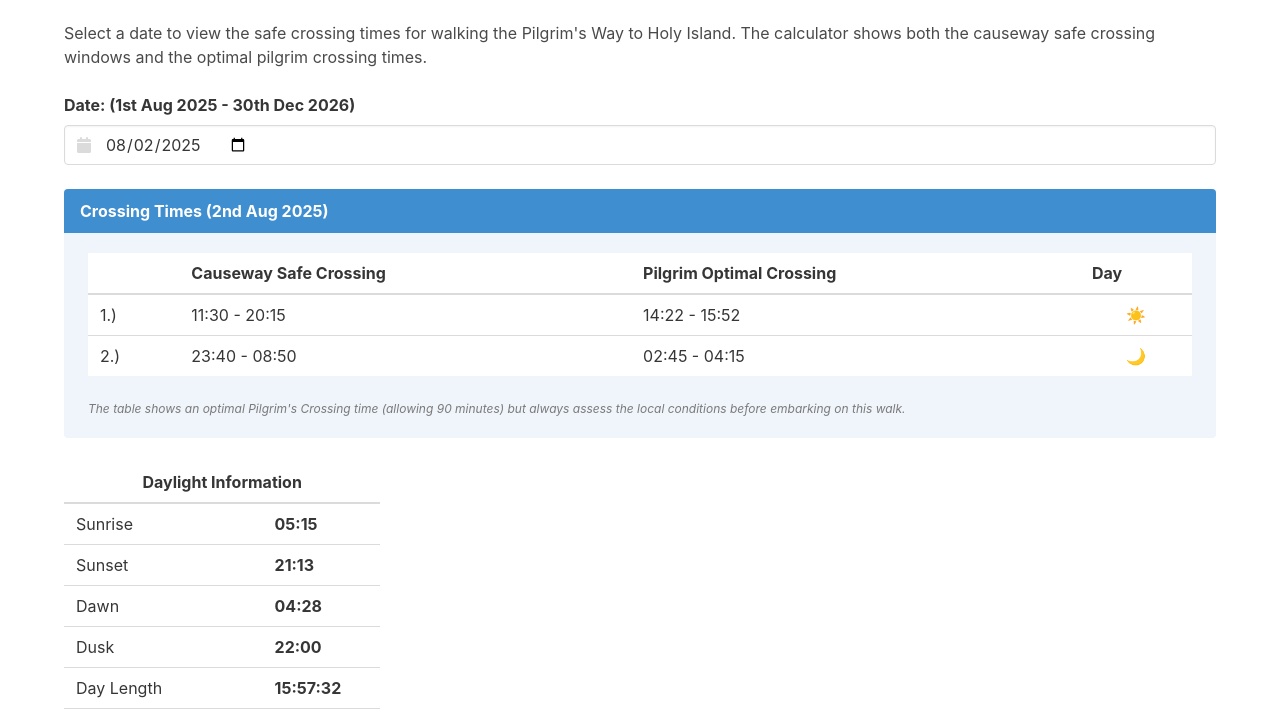
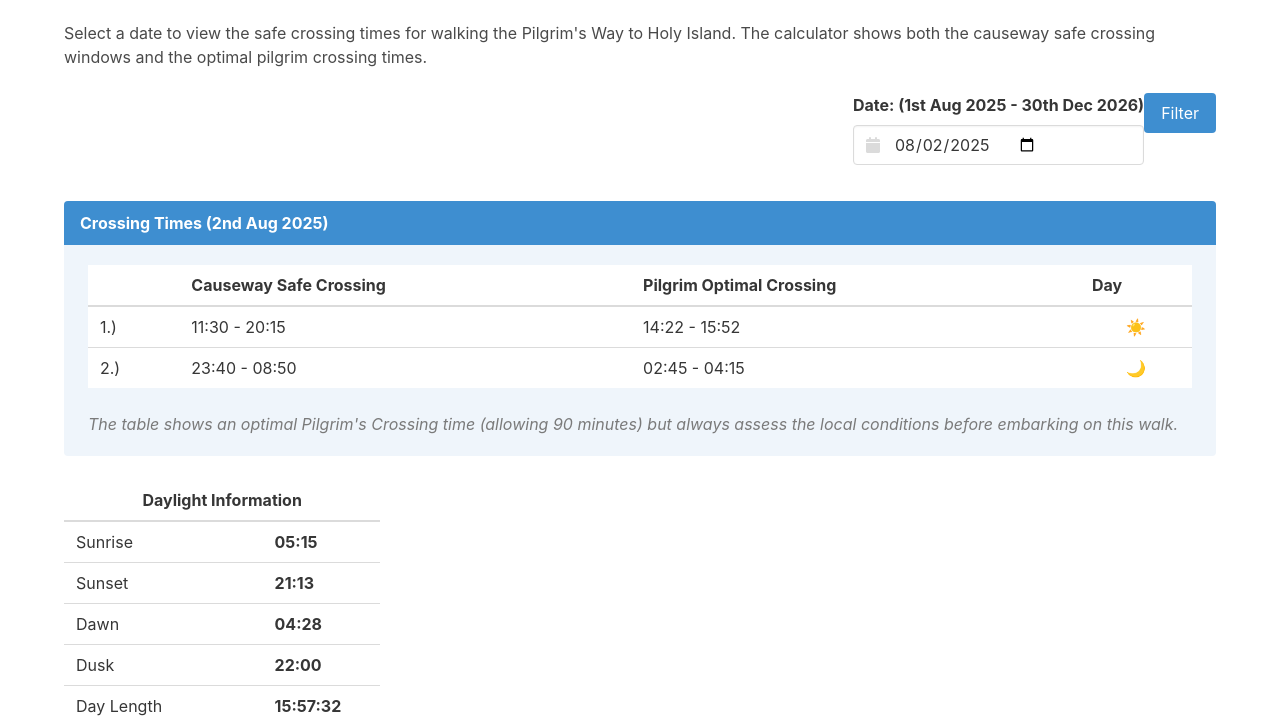
Before and after one commit to jonathancraddock/holyisland-cross, a website: page index.html in a window 1280 px wide. Shown: the part 55-777 px from the top of the page. Drawn offline with nearby package versions, Linux system fonts and the light colour scheme; no server answers.

Commit message:
position filter button

```diff
--- a/index.html
+++ b/index.html
@@ -30,6 +30,8 @@
 </div>
 
 <div class="block">
+  <div class="field is-grouped">
+  <p class="control is-expanded">
     <div class="field">
     <label id="dateSelectField" class="label">Date:</label>
     <div class="control has-icons-left">
@@ -38,6 +40,13 @@
       <i class="fas fa-calendar"></i>
       </span>
     </div>
+    </div>
+  </p>
+  <p class="control">
+    <button id="filterButton" class="button is-info">
+      Filter
+    </button>
+  </p>
   </div>
 </div>
 
--- a/pilgrim.js
+++ b/pilgrim.js
@@ -211,7 +211,7 @@ function updateCrossingResults() {
     tableHTML += `
                     </tbody>
                 </table>
-                <p class="is-size-7 has-text-grey">
+                <p class="is-size-8 has-text-grey">
                     <em>The table shows an optimal Pilgrim's Crossing time (allowing 90 minutes) but always assess the local conditions before embarking on this walk.</em>
                 </p>
             </div>
```
Lines whose indentation alone changed are shown as unchanged.
